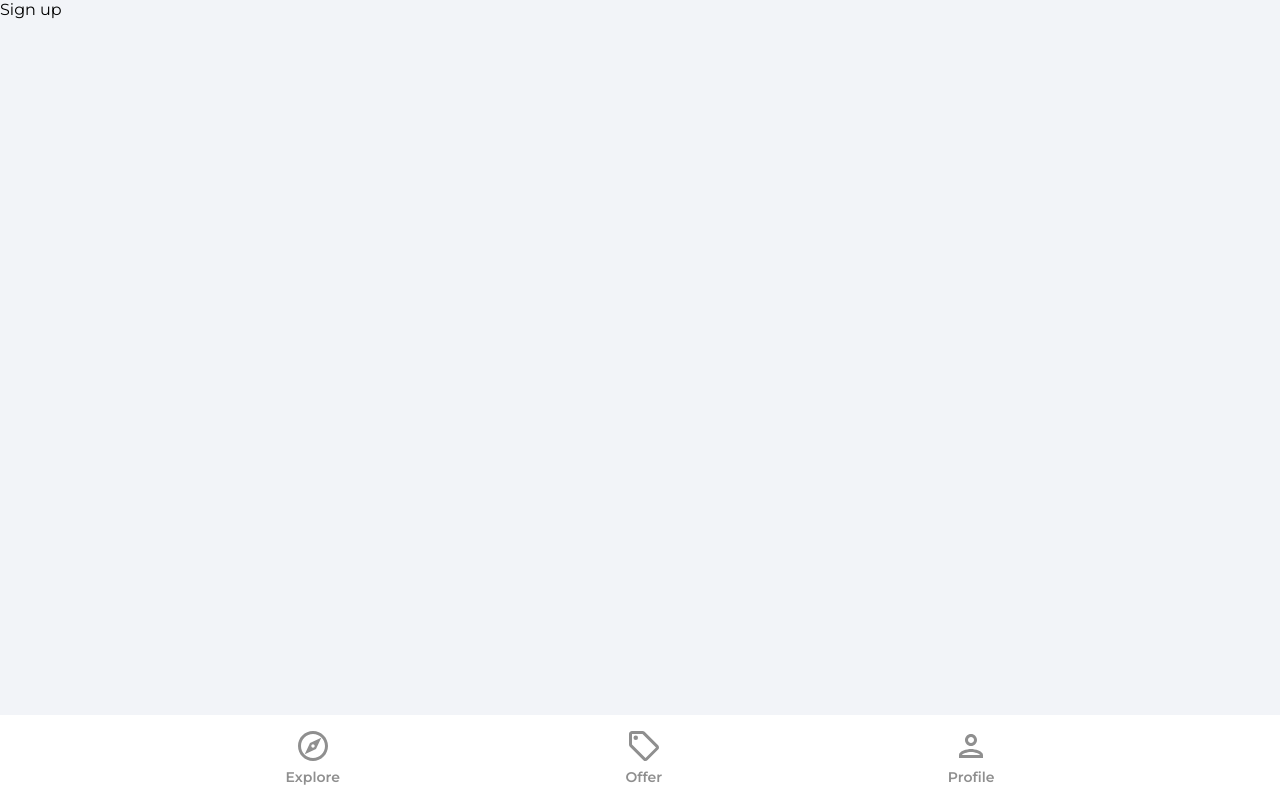
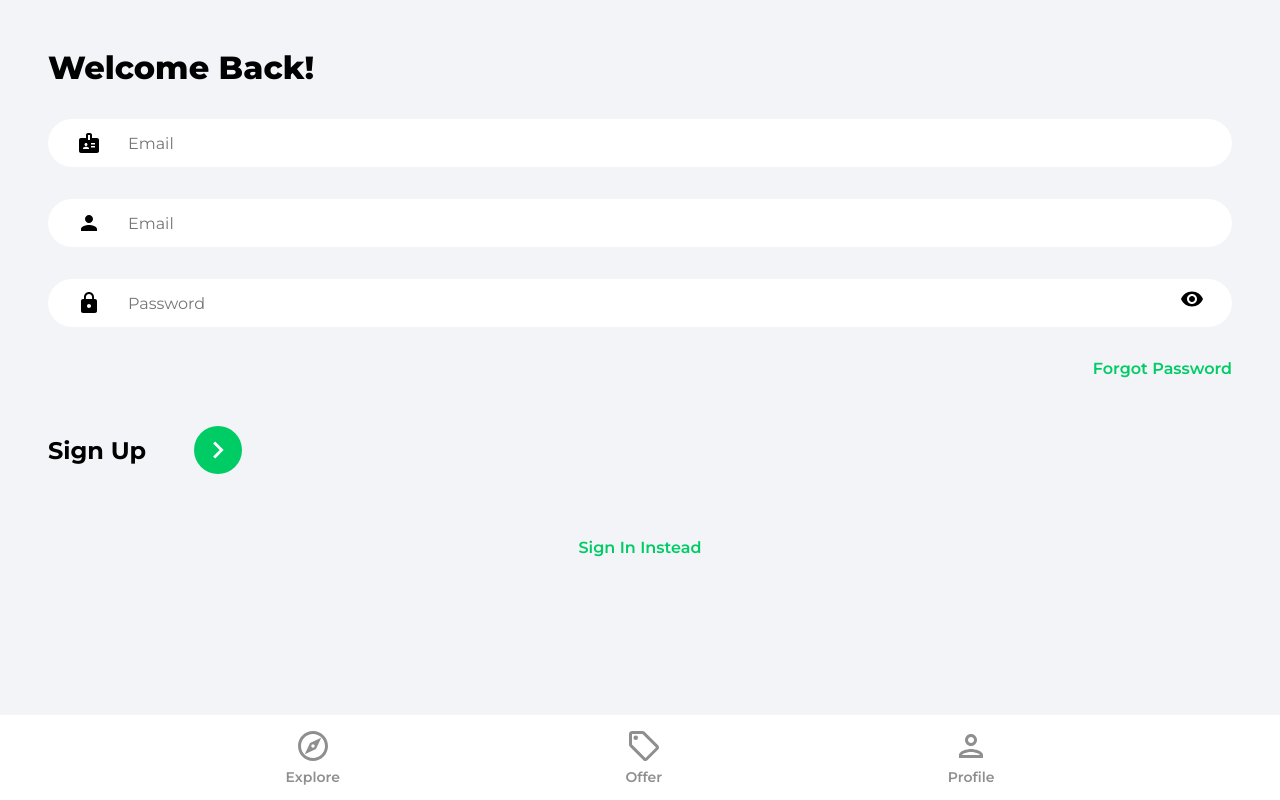
Before and after one commit to jomaora/house-marketplace, a React (Create React App) app: page /sign-up in a window 1280 px wide. Built offline with nearby package versions, Linux system fonts and the light colour scheme.

Commit message:
Create Sign in and Sign up pages

```diff
--- a/src/App.js
+++ b/src/App.js
@@ -13,7 +13,7 @@
     <Router>
       <Routes>
         <Route path="/" element={<Explore/>}/>
-        <Route path="/sig-in" element={<SignIn/>}/>
+        <Route path="/sign-in" element={<SignIn/>}/>
         <Route path="/sign-up" element={<SignUp/>}/>
         <Route path="/forgot-password" element={<ForgotPassword/>}/>
         <Route path="/offers" element={<Offers/>}/>
--- a/src/pages/SignIn.jsx
+++ b/src/pages/SignIn.jsx
@@ -1,5 +1,82 @@
+import { useState } from "react"
+import { Link, useNavigate } from "react-router-dom"
+import {ReactComponent as ArrowRightIcon} from '../assets/svg/keyboardArrowRightIcon.svg'
+import visibilityIcon from '../assets/svg/visibilityIcon.svg'
+
 export const SignIn = (props) => {
+  const [showPassword, setShowPassword] = useState(false);
+  const [formData, setData] = useState({email: '', password: ''});
+
+  const {email, password} = formData;
+
+  const navigate = useNavigate();
+
+  const onChange = e => {
+    setData(prevState => ({
+      ...prevState,
+      [e.target.id]: e.target.value
+    }))
+  };
+
   return (
-    <div>Sign In</div>
+    <>
+      <div className="pageContainer">
+        <header>
+          <p className="pageHeader">Welcome Back!</p>
+        </header>
+        <main>
+          <form action="">
+            <input
+              id="email"
+              type="email"
+              className="emailInput"
+              placeholder="Email"
+              value={email}
+              onChange={onChange}
+            />
+
+            <div className="passwordInputDiv">
+              <input
+                type={showPassword ? 'text' : 'password'}
+                className="passwordInput"
+                placeholder="Password"
+                id="password"
+                value={password}
+                onChange={onChange}
+                 />
+
+              <img
+                src={visibilityIcon}
+                alt="show Password"
+                className="showPassword"
+                onClick={() => setShowPassword((prev) => !prev)}
+              />
+
+              <Link
+                to="/forgot-password"
+                className="forgotPasswordLink">
+                  Forgot Password
+              </Link>
+
+              <div className="signInBar">
+                <div className="signInText">Sign In</div>
+                <button className="signInButton">
+                  <ArrowRightIcon fill="#FFF" width="34px" height="34px" />
+                </button>
+              </div>
+            </div>
+          </form>
+
+          { /* Google Oauth */ }
+
+          <Link
+            className="registerLink"
+            to="/sign-up"
+          >
+            Sign Up Instead
+          </Link>
+        </main>
+      </div>
+    </>
   )
 }
--- a/src/pages/SignUp.jsx
+++ b/src/pages/SignUp.jsx
@@ -1,5 +1,91 @@
+import { useState } from "react"
+import { Link, useNavigate } from "react-router-dom"
+import { ReactComponent as ArrowRightIcon } from '../assets/svg/keyboardArrowRightIcon.svg'
+import visibilityIcon from '../assets/svg/visibilityIcon.svg'
+
 export const SignUp = (props) => {
+  const [showPassword, setShowPassword] = useState(false);
+  const [formData, setData] = useState({ email: '', password: '', name: '' });
+
+  const { name, email, password } = formData;
+
+  const navigate = useNavigate();
+
+  const onChange = e => {
+    setData(prevState => ({
+      ...prevState,
+      [e.target.id]: e.target.value
+    }))
+  };
+
   return (
-    <div>Sign up</div>
+    <>
+      <div className="pageContainer">
+        <header>
+          <p className="pageHeader">Welcome Back!</p>
+        </header>
+        <main>
+          <form action="">
+          <input
+              id="text"
+              type="name"
+              className="nameInput"
+              placeholder="Email"
+              value={name}
+              onChange={onChange}
+            />
+
+            <input
+              id="email"
+              type="email"
+              className="emailInput"
+              placeholder="Email"
+              value={email}
+              onChange={onChange}
+            />
+
+            <div className="passwordInputDiv">
+              <input
+                type={showPassword ? 'text' : 'password'}
+                className="passwordInput"
+                placeholder="Password"
+                id="password"
+                value={password}
+                onChange={onChange}
+              />
+
+              <img
+                src={visibilityIcon}
+                alt="show Password"
+                className="showPassword"
+                onClick={() => setShowPassword((prev) => !prev)}
+              />
+
+              <Link
+                to="/forgot-password"
+                className="forgotPasswordLink">
+                Forgot Password
+              </Link>
+
+              <div className="signUpBar">
+                <div className="signUpText">Sign Up</div>
+                <button className="signUpButton">
+                  <ArrowRightIcon fill="#FFF" width="34px" height="34px" />
+                </button>
+              </div>
+            </div>
+          </form>
+
+          { /* Google Oauth */}
+
+          <Link
+            className="registerLink"
+            to="/sign-in"
+          >
+            Sign In Instead
+          </Link>
+        </main>
+      </div>
+    </>
   )
 }
```
